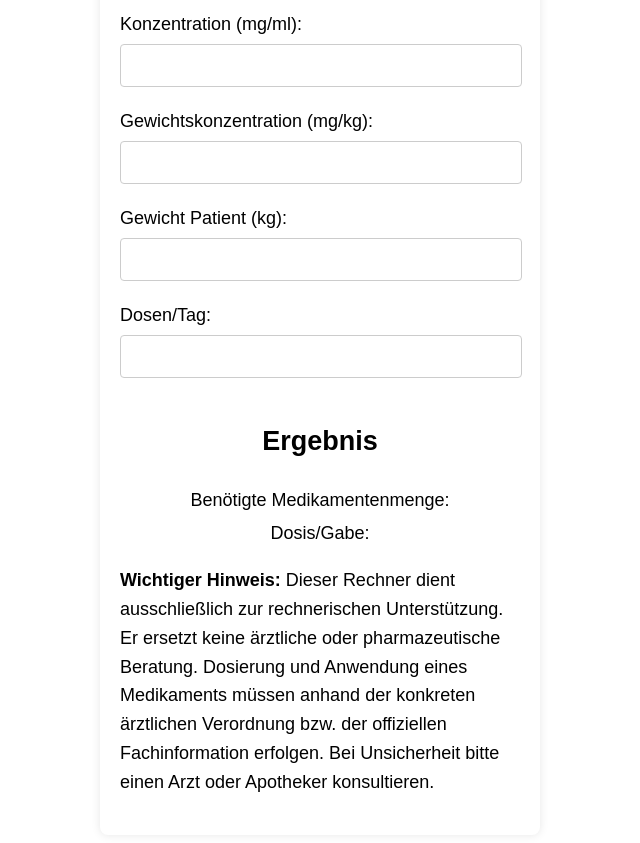
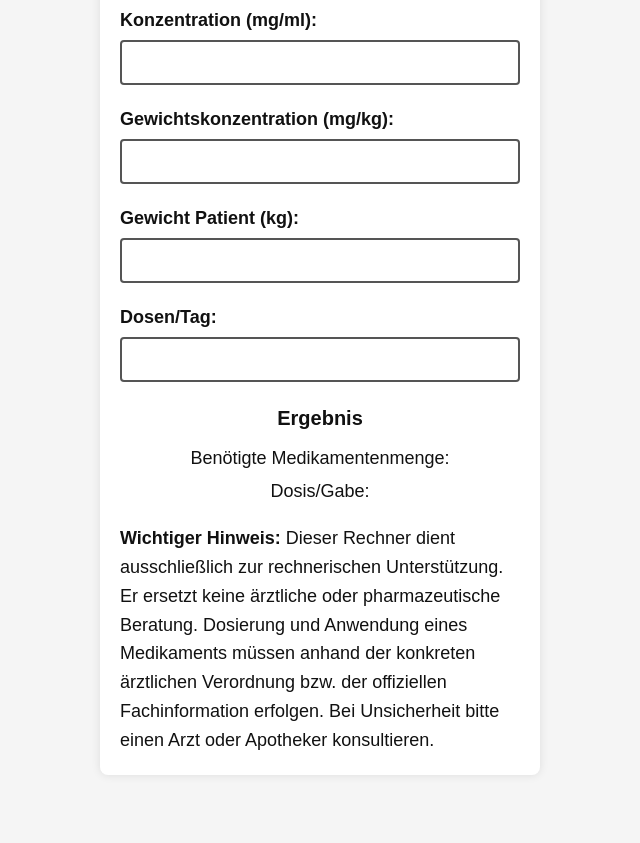
Before and after one commit to watnFoehn/medikamenten-dosis-rechner, a website with bundled scripts: page index.html in a window 1280 px wide. Shown: the part 92-935 px from the top of the page, without its empty margins (320-960 px from the left). After the commit the page ends 887 px from the top, so only its background shows below. Built offline with nearby package versions, Linux system fonts and the light colour scheme.

Commit message:
Improve accessibility contrast and focus

```diff
--- a/body.css
+++ b/body.css
@@ -1,7 +1,10 @@
 body {
-  font-size: 18px; /* Increase base font size */
+  margin: 0;
+  font-size: 18px;
   line-height: 1.6;
   font-family: Arial, sans-serif;
+  color: #111;
+  background-color: #f5f5f5;
 }
 
 .container {
@@ -11,36 +14,61 @@ body {
   box-shadow: 0 0 10px rgba(0, 0, 0, 0.1);
   width: 90%;
   max-width: 400px;
-  margin: 0 auto; /* Center the container */
+  margin: 20px auto;
 }
 
 h1 {
   text-align: center;
+  margin-top: 0;
   margin-bottom: 20px;
-  font-size: 24px; /* Increase font size for the heading */
+  font-size: 24px;
 }
 
 label {
   display: block;
   margin-bottom: 5px;
-  font-size: 18px; /* Increase font size for labels */
+  font-size: 18px;
+  font-weight: 600;
 }
 
 input[type="number"] {
-  width: calc(100% - 20px); /* Adjust width to account for margin */
+  box-sizing: border-box;
+  width: 100%;
   padding: 10px;
   margin-bottom: 20px;
-  border: 1px solid #ccc;
+  border: 2px solid #555;
   border-radius: 4px;
-  margin-right: 20px; /* Add spacing to the right */
-  font-size: 18px; /* Increase font size for input fields */
+  font-size: 18px;
+  color: #111;
+  background-color: #fff;
+}
+
+input[type="number"]:focus {
+  outline: 3px solid #005fcc;
+  outline-offset: 2px;
+  border-color: #111;
 }
 
 .result {
   text-align: center;
-  font-size: 18px; /* Increase font size for result text */
+  font-size: 18px;
+}
+
+.result h2 {
+  font-size: 20px;
+  margin: 0 0 10px;
 }
 
 .result p {
   margin: 5px 0;
 }
+
+.disclaimer {
+  margin-bottom: 0;
+}
+
+@media (prefers-reduced-motion: reduce) {
+  * {
+    scroll-behavior: auto !important;
+  }
+}
```
